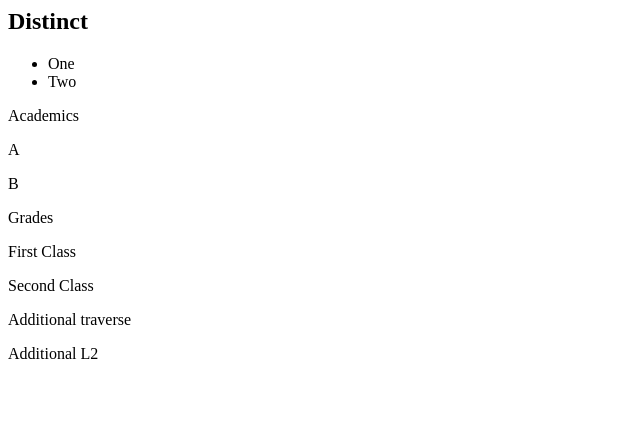
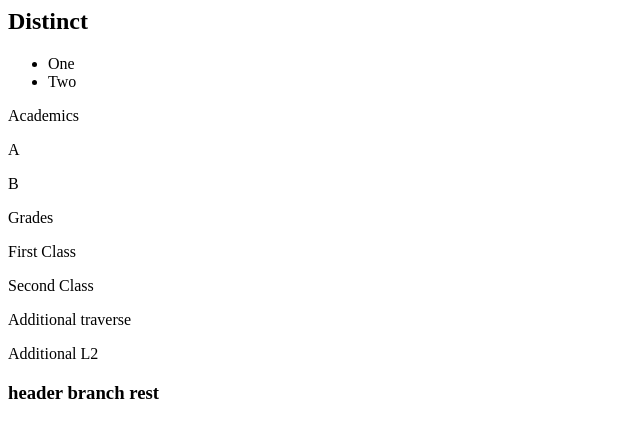
Before and after one commit to shettyss/distinct-one, a plain HTML site: page index.html in a window 1280 px wide. Shown: the whole page, without its empty margins (0-640 px from the left). Drawn offline with Linux system fonts and the light colour scheme.

Commit message:
header 3

```diff
--- a/index.html
+++ b/index.html
@@ -18,5 +18,6 @@
         <p>Additional traverse</p>
         <p>Additional L2</p>
 
+        <h3>header branch rest</h3>
     </body>
 </html>
```
